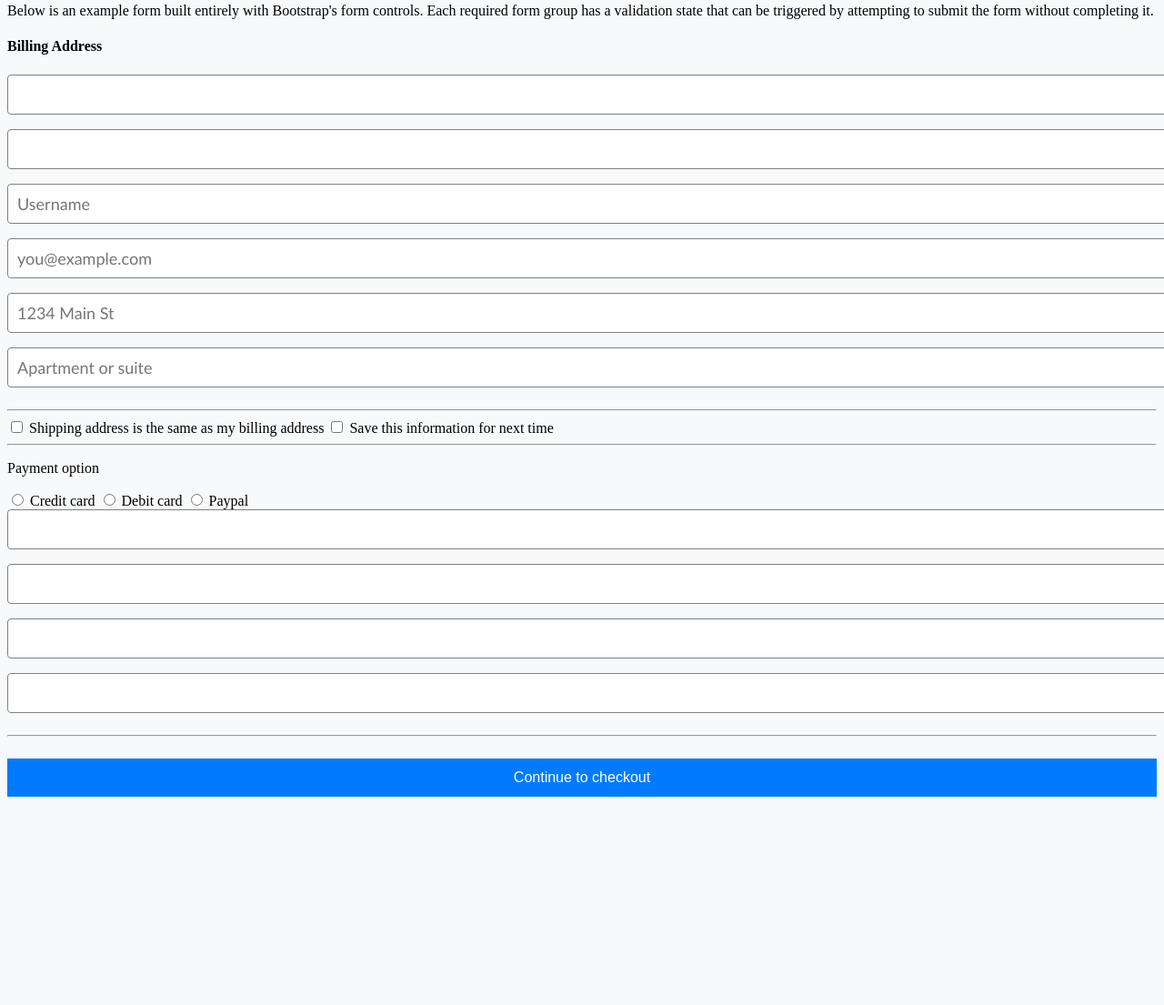
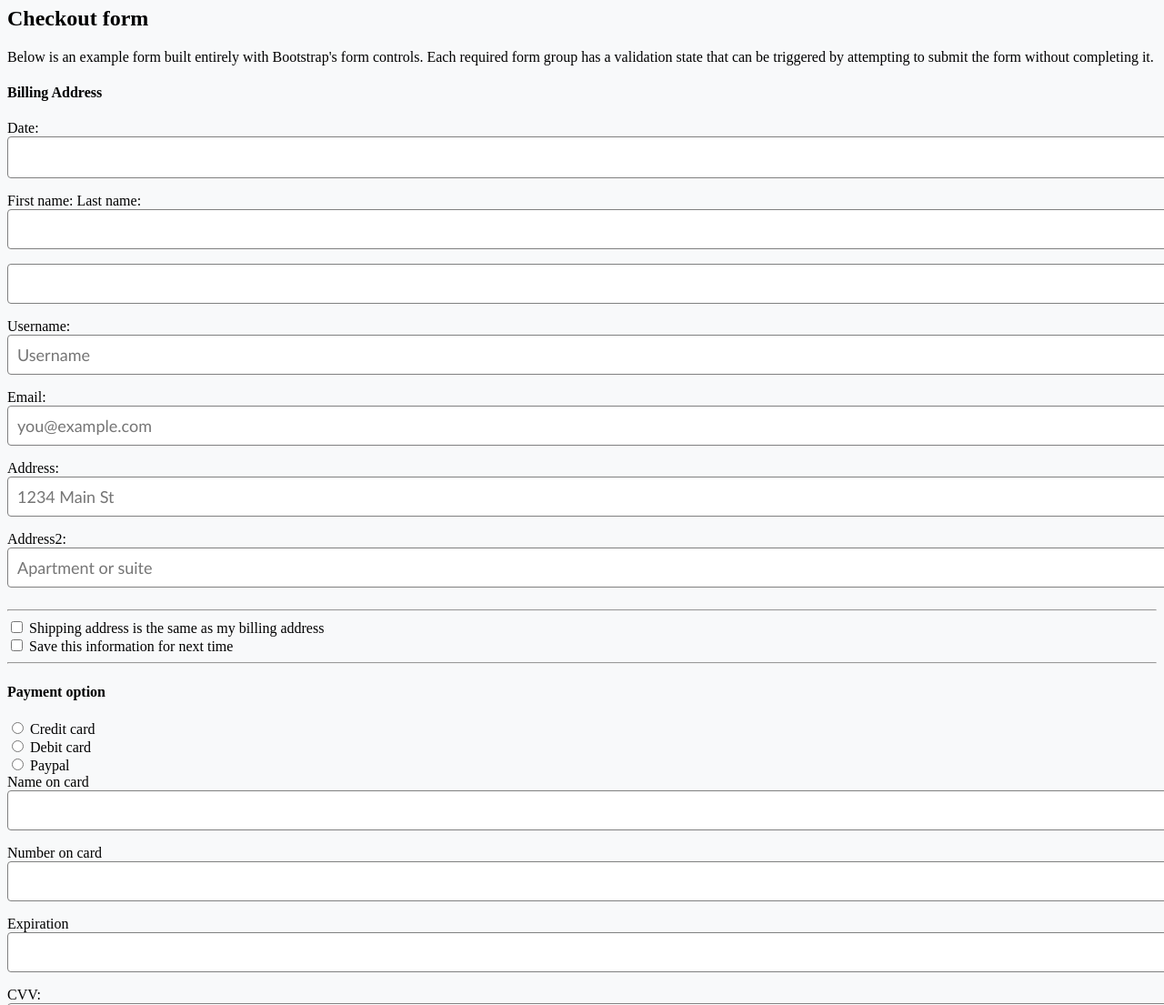
Before and after one commit to Danni-HB/bonuslab, a plain HTML site: page index.html in a window 1280 px wide. Shown: the part 194-1299 px from the top of the page at 91% size. Before the commit the page ends 1094 px from the top, so only its background shows below. Drawn offline with Linux system fonts and the light colour scheme.

Commit message:
Final try

```diff
--- a/index.html
+++ b/index.html
@@ -7,44 +7,74 @@
        <title>Bonus Lab Daniela Herrera</title>
 </head>
 <body>
-        <div class="page-head">
         <div class="logo">
-            <a>
-            <img src="images/logo.png" alt="logo">
-            </a>
+            <img  src="images/logo.png" alt="logo">
         </div>
-        </div>
+        <h2 class="description">Checkout form</h2>
         <p class="description">
             Below is an example form built entirely with Bootstrap's form controls. Each required form group has a validation state that can be
             triggered by attempting to submit the form without completing it.
         </p>
-        <section class="address">
+    <div class="container">
+        <form class="paymentForm">
             <h4>Billing Address</h4>
+            <div>
+                <label for="date">Date:</label></br>
+                <input class="table" type="datetime-local" name="date" id="date" readonly>
+            </div>
+            <div>
+                <label for="name">First name:             </label><label for="lastname">Last name:</label></br>
                 <input class="table" type="text" name="name" id="name">
+
+
                 <input class="table" type="text" name="lastname" id="lastname">
+            </div>
+            <div>
+                <label for="username">Username:</label></br>
                 <input class="table" type="text" name="username" id="username" placeholder="Username">
+            </div>
+            <div>
+                <label for="email">Email:</label></br>
                 <input class="table" type="email" name="email" id="email" placeholder="you@example.com">
+            </div>
+            <div>
+                <label for="address">Address:</label></br>
                 <input class="table" type="text" name="address" id="address" placeholder="1234 Main St">
+            </div>
+            <div>
+                <label for="address2">Address2:</label></br>
                 <input class="table" type="text" name="address2" id="address2" placeholder="Apartment or suite">
+            </div>
             <hr>
+
             <input type="checkbox" name="miCheckbox" value="valor1"> Shipping address is the same as my billing address
+        </br>
             <input type="checkbox" name="miCheckbox" value="valor2"> Save this information for next time
+
             </label>
             <hr>
-            <p>Payment option</p>
+            <h4>Payment option</h4>
             <input type="radio" name="creditcard" value="creditcard"> Credit card
+        </br>
             <input type="radio" name="debitcard" value="debitcard"> Debit card
+        </br>
             <input type="radio" name="paypal" value="paypal"> Paypal
+        </br>
+            <label for="nameoncard">Name on card</label>
             <input class="table" type="text" name="nameoncard" id="nameoncard">
+            <label for="numberoncard">Number on card</label>
             <input class="table" type="text" name="numoncard" id="numoncard">
+        </br>
+            <label for="expiration">Expiration</label>
             <input class="table" type="text" name="expiration" id="expiration">
+            <label for="cvv">CVV:</label>
             <input class="table" type="text" name="cvv" id="cvv">
             <hr>
-            <input class="botons" type="submit" value="Continue to checkout">
+            <input class="button" type="submit" value="Continue to checkout">
 
 
-          </section>
-
+        </form>
+    </div>
 
 
     </body>
```
Lines whose indentation alone changed are shown as unchanged.
